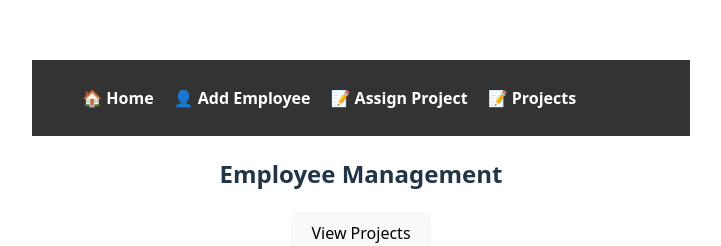
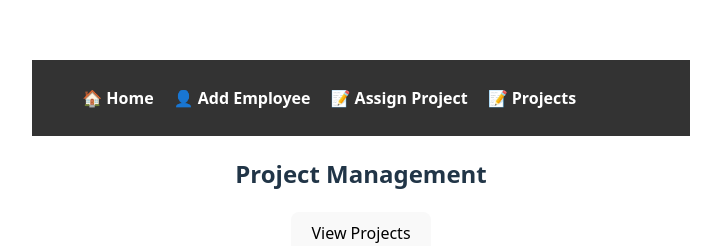
Before and after one commit to RichLarIva/fullstack-lab2, a React (Vite) app in the folder client/: page /projects in a window 1280 px wide. Shown: the part 198-444 px from the top of the page, without its empty margins (279-1000 px from the left). Built offline with nearby package versions, Linux system fonts and the light colour scheme.

Commit message:
Update ProjectPage.tsx

```diff
--- a/client/src/pages/ProjectPage.tsx
+++ b/client/src/pages/ProjectPage.tsx
@@ -1,6 +1,6 @@
-import '../App.css'
+import '../App.css';
 import ProjectForm from "../components/ProjectForm";
-import EmployeeList from "../components/EmployeeList";
+import ProjectList from "../components/ProjectList"; // ✅ Import ProjectList
 import { useState } from "react";
 
 const ProjectPage = () =>
@@ -14,13 +14,13 @@ const ProjectPage = () =>
 
     return (
         <>
-        <h2>Employee Management</h2>
+            <h2>Project Management</h2> {/* ✅ Correct title */}
             <button onClick={toggleView}>
                 {showForm ? "View Projects" : "Add New Project"}
             </button>
-      {showForm ? <ProjectForm /> : <EmployeeList />}
+            {showForm ? <ProjectForm /> : <ProjectList />}
         </>
-  )
+    );
 }
 
 export default ProjectPage;
```
Lines whose indentation alone changed are shown as unchanged.
